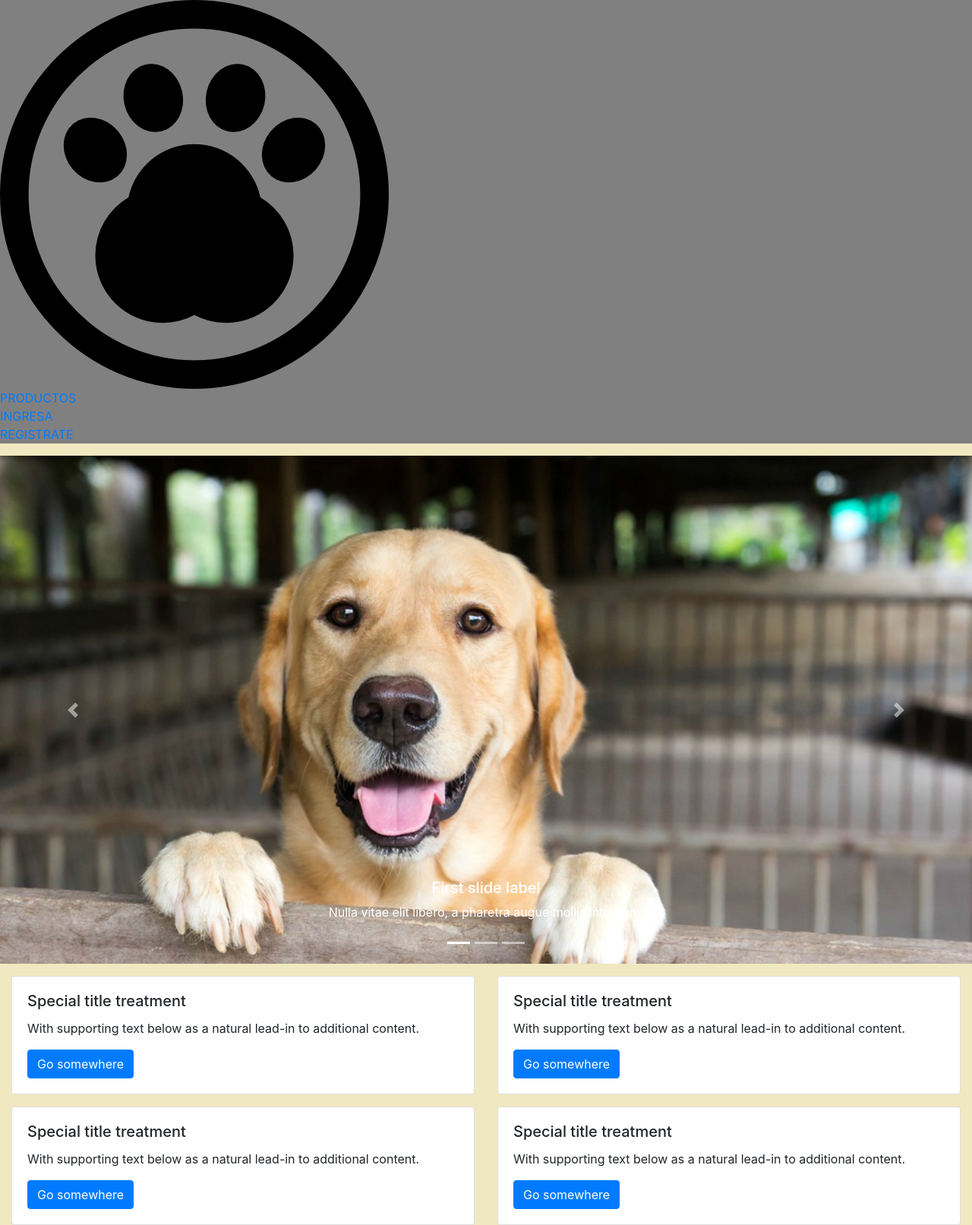
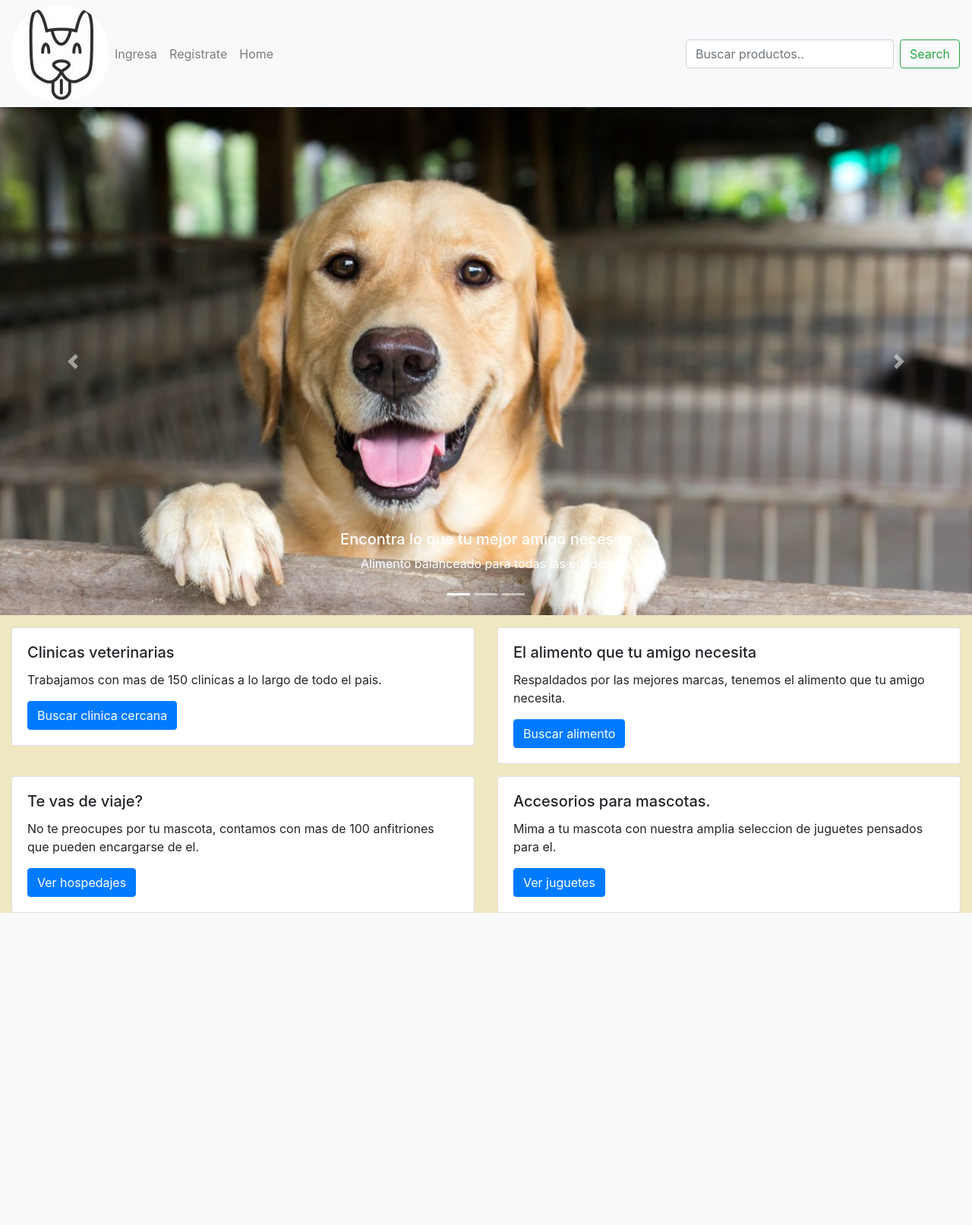
Before and after one commit to dalilagonzalez/proyecto-integrador, a PHP site: page / in a window 1280 px wide. Shown: the whole page at 76% size. After the commit the page ends 1202 px from the top, so only its background shows below. Run offline with PHP 8.4, Linux system fonts and the light colour scheme; some libraries are stand-ins or nearby versions.

Commit message:
arregle el index

```diff
--- a/css/styles.css
+++ b/css/styles.css
@@ -26,6 +26,6 @@
   display: flex;
 }
 
-header{
-  background-color: gray;
+div .navbarlogo {
+  border-radius: 45%;
 }
--- a/index.php
+++ b/index.php
@@ -23,16 +23,28 @@
   </head>
   <body>
     <header>
-      <nav class="barra">
-        <div class="logo">
-          <img src="img/logo.png" alt="logo">
+      <nav class="navbar navbar-expand-lg navbar-light bg-light">
+        <button class="navbar-toggler" type="button" data-toggle="collapse" data-target="#navbarTogglerDemo01" aria-controls="navbarTogglerDemo01" aria-expanded="false" aria-label="Toggle navigation">
+          <span class="navbar-toggler-icon"></span>
+        </button>
+        <div class="collapse navbar-collapse" id="navbarTogglerDemo01">
+          <img class="navbarlogo" src="img/logo2posta.jpg" alt="logo">
+          <ul class="navbar-nav mr-auto mt-2 mt-lg-0">
+            <li class="nav-item">
+              <a class="nav-link" href="login.php">Ingresa</a>
+            </li>
+            <li class="nav-item">
+              <a class="nav-link" href="registro.php">Registrate</a>
+            </li>
+            <li class="nav-item">
+              <a class="nav-link" href="productos.php">Home</a>
+            </li>
+          </ul>
+          <form class="form-inline my-2 my-lg-0">
+            <input class="form-control mr-sm-2" type="search" placeholder="Buscar productos..">
+            <button class="btn btn-outline-success my-2 my-sm-0" type="submit">Search</button>
+          </form>
         </div>
-        <ul>
-          <li>
-            <a href="productos.php">PRODUCTOS</a></li>
-          <li> <a href="login.php">INGRESA</a></li>
-          <li><a href="registro.php">REGISTRATE</a> </li>
-        </ul>
       </nav>
     </header>
 
@@ -48,22 +60,22 @@
         <div class="carousel-item active">
           <img src="img/img1.jpg" class="d-block w-100" alt="imagen1">
           <div class="carousel-caption d-none d-md-block">
-            <h5>First slide label</h5>
-            <p>Nulla vitae elit libero, a pharetra augue mollis interdum.</p>
+            <h5>Encontra lo que tu mejor amigo necesita</h5>
+            <p>Alimento balanceado para todas las edades</p>
           </div>
         </div>
         <div class="carousel-item">
           <img src="img/img2.jpeg" class="d-block w-100" alt="imagen2">
           <div class="carousel-caption d-none d-md-block">
-            <h5>Second slide label</h5>
-            <p>Lorem ipsum dolor sit amet, consectetur adipiscing elit.</p>
+            <h5>Hacelo feliz</h5>
+            <p>Trabajamos con las mejores marcas!</p>
           </div>
         </div>
         <div class="carousel-item">
           <img src="img/img3.jpg" class="d-block w-100" alt="imagen3">
           <div class="carousel-caption d-none d-md-block">
-            <h5>Third slide label</h5>
-            <p>Praesent commodo cursus magna, vel scelerisque nisl consectetur.</p>
+            <h5>Encontra eso que estas buscando</h5>
+            <p>Respaldados por las mejores veterinarias del pais!</p>
           </div>
         </div>
       </div>
@@ -84,18 +96,18 @@
       <div class="col-sm-12 col-md-6">
           <div class="card">
           <div class="card-body">
-            <h5 class="card-title">Special title treatment</h5>
-            <p class="card-text">With supporting text below as a natural lead-in to additional content.</p>
-            <a href="#" class="btn btn-primary">Go somewhere</a>
+            <h5 class="card-title">Clinicas veterinarias</h5>
+            <p class="card-text">Trabajamos con mas de 150 clinicas a lo largo de todo el pais.</p>
+            <a href="#" class="btn btn-primary">Buscar clinica cercana</a>
           </div>
         </div>
       </div>
         <div class="col-sm-12 col-md-6">
             <div class="card">
             <div class="card-body">
-              <h5 class="card-title">Special title treatment</h5>
-              <p class="card-text">With supporting text below as a natural lead-in to additional content.</p>
-              <a href="#" class="btn btn-primary">Go somewhere</a>
+              <h5 class="card-title">El alimento que tu amigo necesita</h5>
+              <p class="card-text">Respaldados por las mejores marcas, tenemos el alimento que tu amigo necesita.</p>
+              <a href="#" class="btn btn-primary">Buscar alimento</a>
             </div>
           </div>
         </div>
@@ -103,18 +115,18 @@
           <div class="col-sm-12 col-md-6">
               <div class="card">
               <div class="card-body">
-                <h5 class="card-title">Special title treatment</h5>
-                <p class="card-text">With supporting text below as a natural lead-in to additional content.</p>
-                <a href="#" class="btn btn-primary">Go somewhere</a>
+                <h5 class="card-title">Te vas de viaje?</h5>
+                <p class="card-text">No te preocupes por tu mascota, contamos con mas de 100 anfitriones que pueden encargarse de el.</p>
+                <a href="#" class="btn btn-primary">Ver hospedajes</a>
               </div>
             </div>
           </div>
             <div class="col-sm-12 col-md-6">
                 <div class="card">
                 <div class="card-body">
-                  <h5 class="card-title">Special title treatment</h5>
-                  <p class="card-text">With supporting text below as a natural lead-in to additional content.</p>
-                  <a href="#" class="btn btn-primary">Go somewhere</a>
+                  <h5 class="card-title">Accesorios para mascotas.</h5>
+                  <p class="card-text">Mima a tu mascota con nuestra amplia seleccion de juguetes pensados para el. </p>
+                  <a href="#" class="btn btn-primary">Ver juguetes</a>
                 </div>
               </div>
             </div>
```
Also changed, not shown: css/navstyle.css (deleted, +0 -37 lines), img/dell.png (deleted), img/logo.png (deleted), img/logo2posta.jpg (added).
